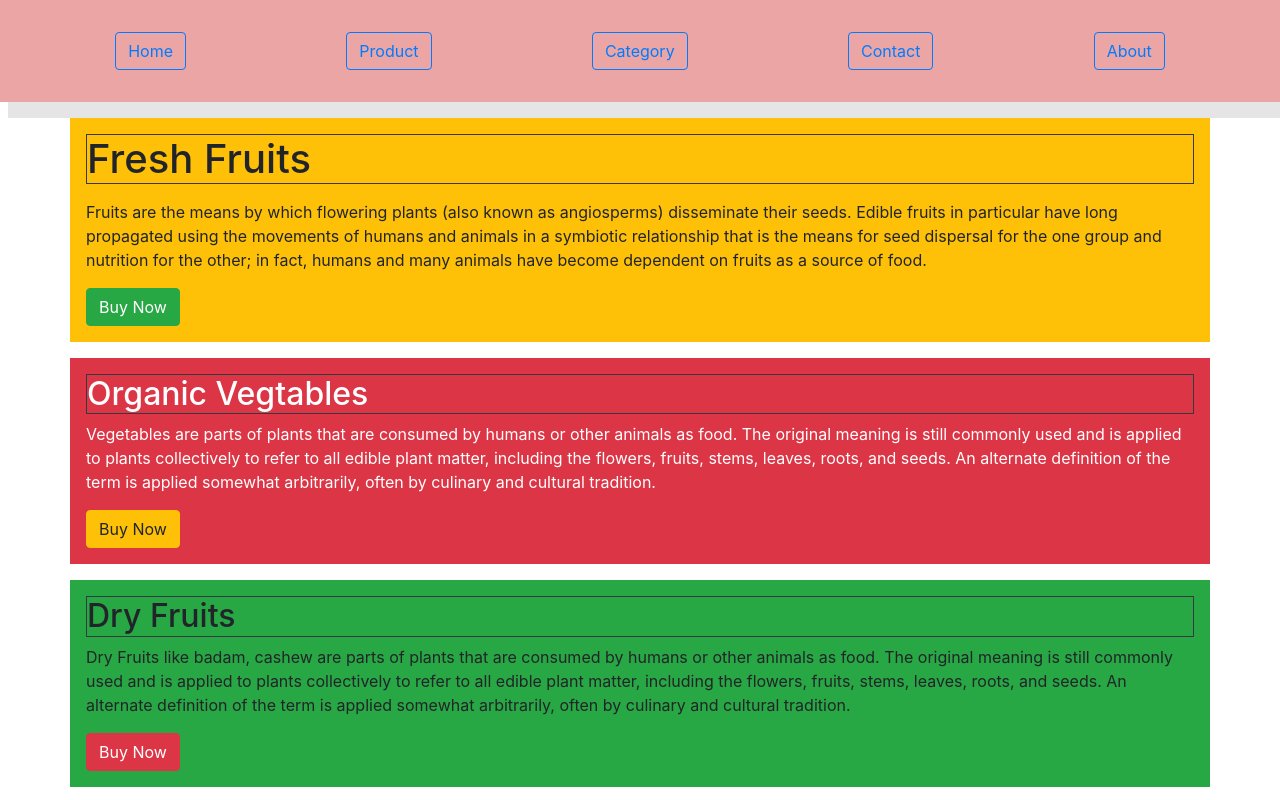
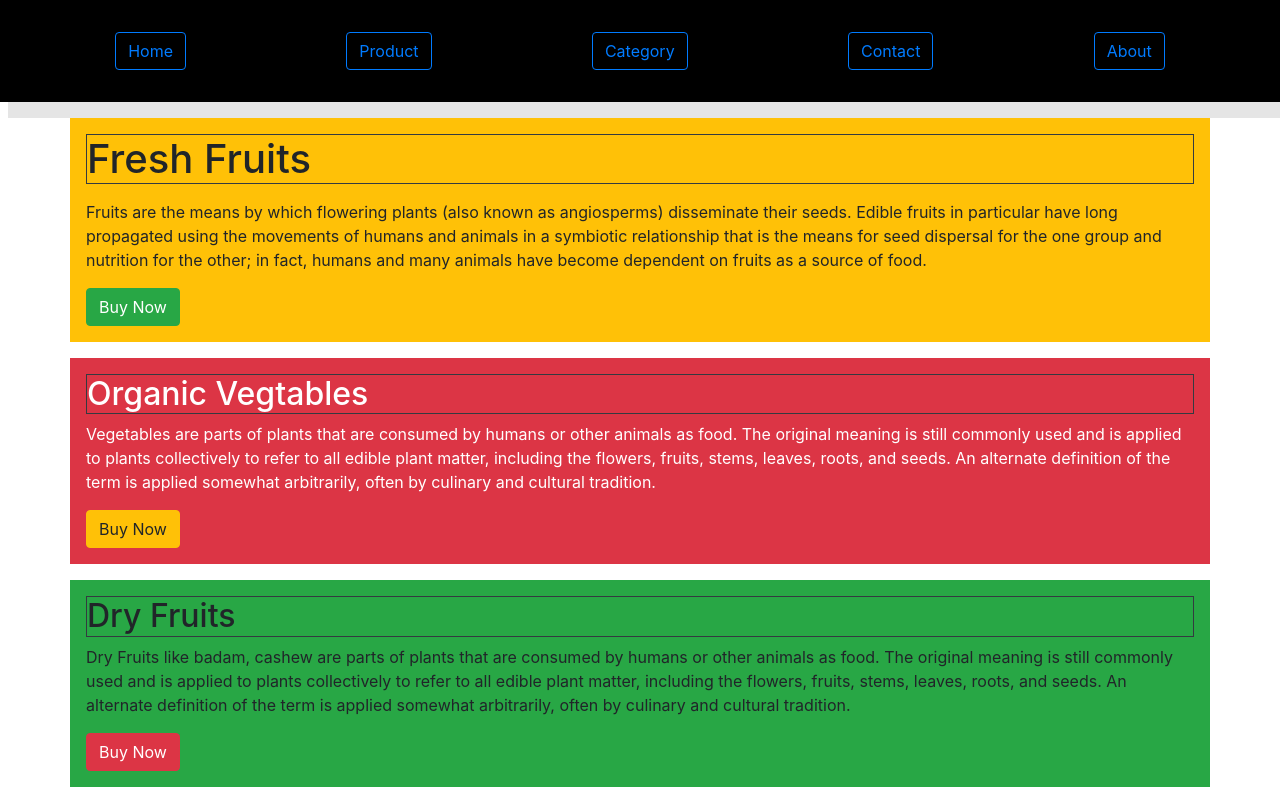
Before and after one commit to FATHIMAKADHOONM/boot1, a plain HTML site: page index.html in a window 1280 px wide. Shown: the top 800 px of the page. Drawn offline with nearby package versions, Linux system fonts and the light colour scheme.

Commit message:
Update style.css

```diff
--- a/style.css
+++ b/style.css
@@ -6,6 +6,7 @@
     padding:2rem 9%;
     box-shadow: 0.5rem 1rem rgba(0,0,0,.1);
     position: relative;
-    background-color: rgb(235, 165, 165);
+    background-color: black;
+
 
 }
```
